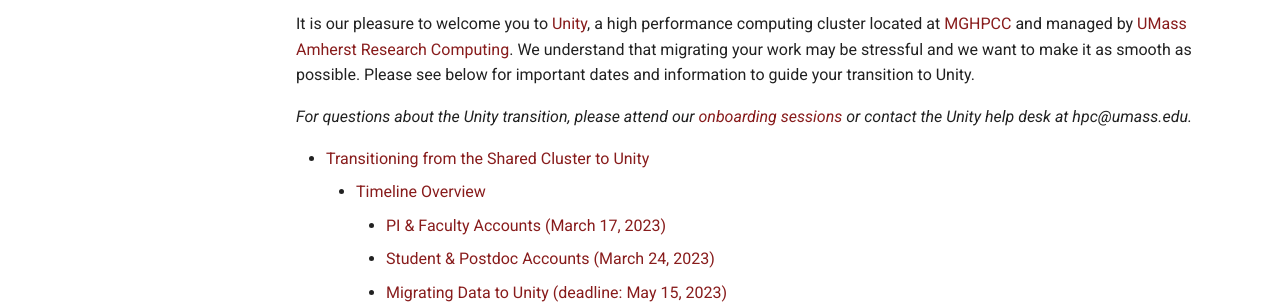
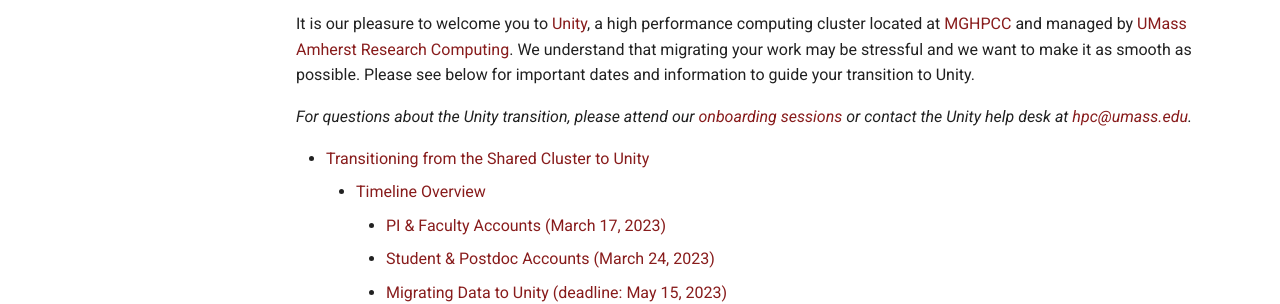
Before and after one commit to UMass-RC/unity-docs, an MkDocs documentation site: the page built from docs/transition.md, in a window 1280 px wide and 900 px high. Shown: the part 210-514 px from the top of the window. Built offline with MkDocs 1.6.1 and Material for MkDocs 9.7.7, drawn with Linux system fonts in a browser that asks for light colours; comment, search, counter and statistics services are not loaded; part of the change alters nothing that is shown.

```diff
--- a/docs/transition.md
+++ b/docs/transition.md
@@ -10,7 +10,7 @@ Please see below for important dates and information to guide your transition to
 
 _For questions about the Unity transition, please attend our
 [onboarding sessions](#onboarding-live-sessions)
-or contact the Unity help desk at hpc@umass.edu._
+or contact the Unity help desk at [hpc@umass.edu](mailto:hpc@umass.edu)._
 
 [TOC]
 
```
